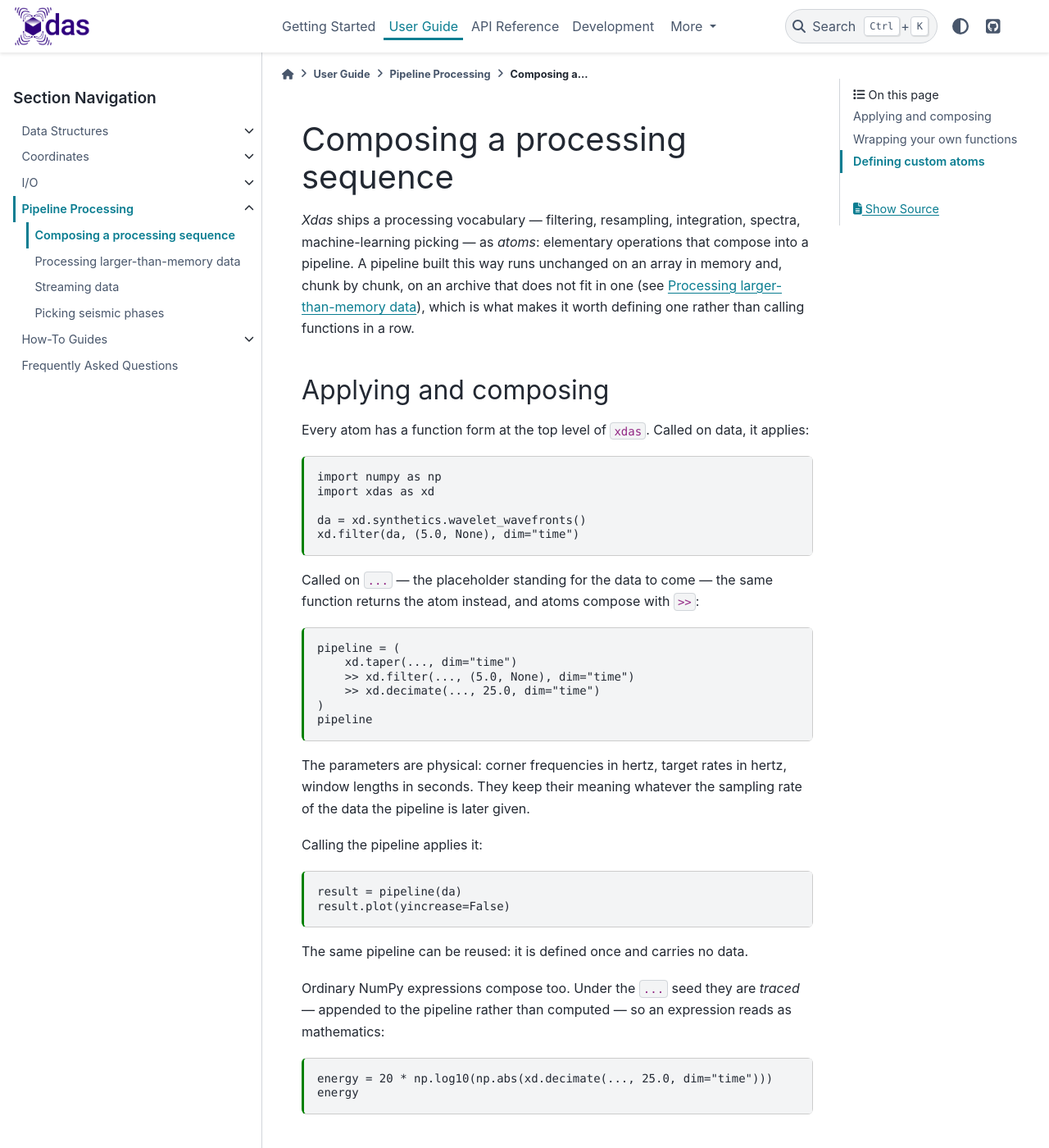
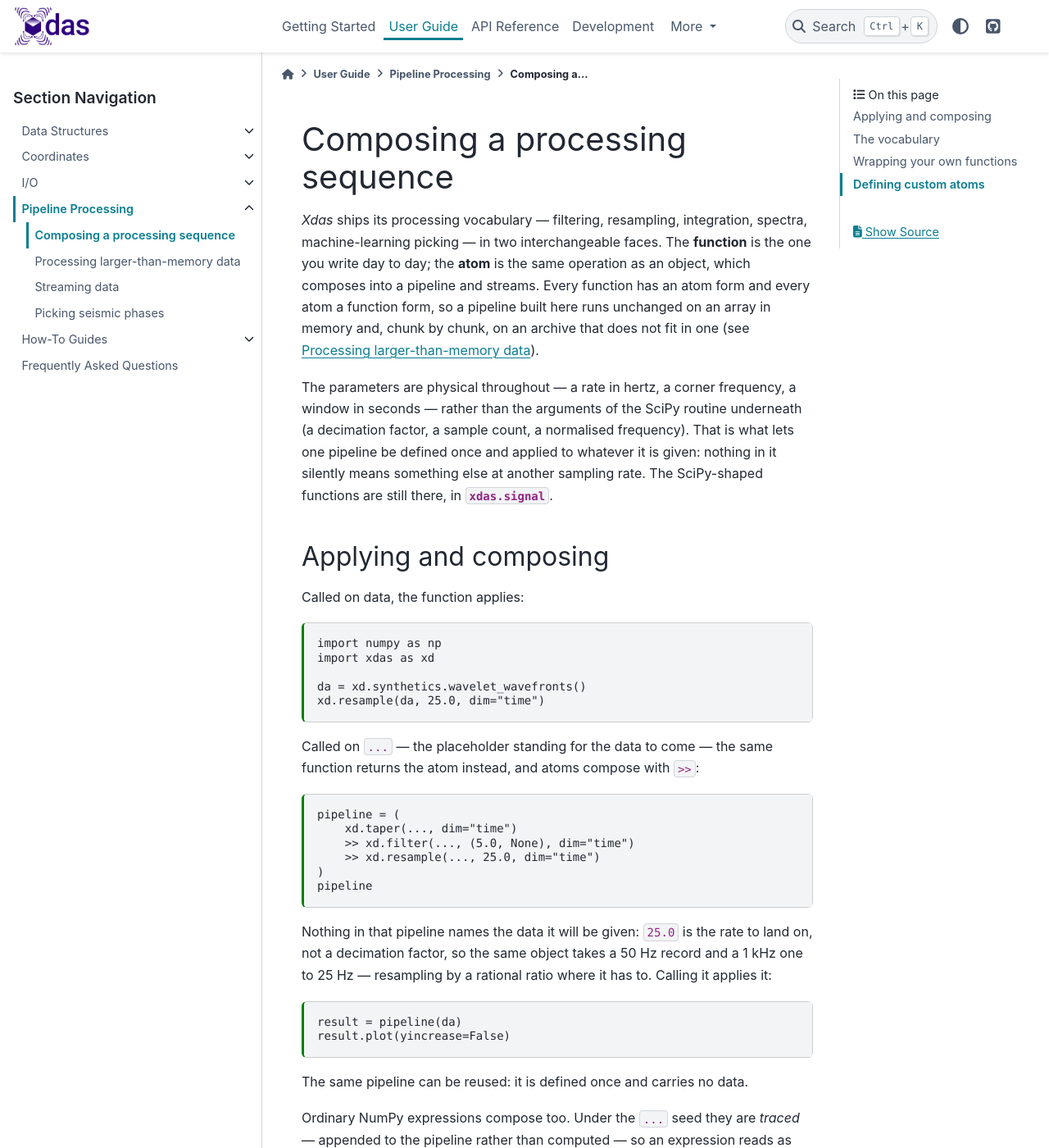
Before and after one commit to xdas-dev/xdas, a Sphinx documentation site: the page built from docs/user-guide/pipeline/atoms.md, in a window 1280 px wide and 1400 px high. Shown: the whole window at 82% size. Built offline with Sphinx 7.4.7 and the PyData theme 0.15.4, drawn with Linux system fonts in a browser that asks for light colours; some of the changed text lies outside the part shown.

Commit message:
release notes: lead the atoms story with the two faces of an operation
The point is not that a few routines gained physical parameters: it is
that the norm is now one operation with two faces — a user-friendly
functional form, and the atom behind it that composes and streams — and
that the default vocabulary has moved off SciPy's parameters onto the
quantities of the measurement. Those two lead, with the whole functional
roster named.

Which demotes the exact machine-parameter atoms to what they are: an
expert layer one should not have to meet, said at the end of the section
rather than as a headline about polyphase throughput. And the leftover
"New Features" heading, now holding nothing but the obspy engine, stack,
trim_overlaps and select, is named for what it holds.

````diff
--- a/docs/user-guide/pipeline/atoms.md
+++ b/docs/user-guide/pipeline/atoms.md
@@ -14,24 +14,31 @@ os.chdir("../../_data")
 
 # Composing a processing sequence
 
-*Xdas* ships a processing vocabulary — filtering, resampling, integration,
-spectra, machine-learning picking — as *atoms*: elementary operations that
-compose into a pipeline. A pipeline built this way runs unchanged on an array
-in memory and, chunk by chunk, on an archive that does not fit in one (see
-[](processing.md)), which is what makes it worth defining one rather than
-calling functions in a row.
+*Xdas* ships its processing vocabulary — filtering, resampling, integration,
+spectra, machine-learning picking — in two interchangeable faces. The
+**function** is the one you write day to day; the **atom** is the same
+operation as an object, which composes into a pipeline and streams. Every
+function has an atom form and every atom a function form, so a pipeline built
+here runs unchanged on an array in memory and, chunk by chunk, on an archive
+that does not fit in one (see [](processing.md)).
+
+The parameters are physical throughout — a rate in hertz, a corner frequency,
+a window in seconds — rather than the arguments of the SciPy routine
+underneath (a decimation factor, a sample count, a normalised frequency). That
+is what lets one pipeline be defined once and applied to whatever it is given:
+nothing in it silently means something else at another sampling rate. The
+SciPy-shaped functions are still there, in {py:mod}`xdas.signal`.
 
 ## Applying and composing
 
-Every atom has a function form at the top level of `xdas`. Called on data, it
-applies:
+Called on data, the function applies:
 
 ```{code-cell}
 import numpy as np
 import xdas as xd
 
 da = xd.synthetics.wavelet_wavefronts()
-xd.filter(da, (5.0, None), dim="time")
+xd.resample(da, 25.0, dim="time")
 ```
 
 Called on `...` — the placeholder standing for the data to come — the same
@@ -41,16 +48,15 @@ function returns the atom instead, and atoms compose with `>>`:
 pipeline = (
     xd.taper(..., dim="time")
     >> xd.filter(..., (5.0, None), dim="time")
-    >> xd.decimate(..., 25.0, dim="time")
+    >> xd.resample(..., 25.0, dim="time")
 )
 pipeline
 ```
 
-The parameters are physical: corner frequencies in hertz, target rates in
-hertz, window lengths in seconds. They keep their meaning whatever the sampling
-rate of the data the pipeline is later given.
-
-Calling the pipeline applies it:
+Nothing in that pipeline names the data it will be given: `25.0` is the rate to
+land on, not a decimation factor, so the same object takes a 50 Hz record and a
+1 kHz one to 25 Hz — resampling by a rational ratio where it has to. Calling it
+applies it:
 
 ```{code-cell}
 result = pipeline(da)
@@ -64,9 +70,35 @@ Ordinary NumPy expressions compose too. Under the `...` seed they are *traced*
 mathematics:
 
 ```{code-cell}
-energy = 20 * np.log10(np.abs(xd.decimate(..., 25.0, dim="time")))
+energy = 20 * np.log10(np.abs(xd.resample(..., 25.0, dim="time")))
 energy
 ```
+
+## The vocabulary
+
+| | |
+| --- | --- |
+| {py:func}`~xdas.filter` | band, low- or high-pass, from a corner pair in Hz |
+| {py:func}`~xdas.resample` | to a target rate, by any rational ratio |
+| {py:func}`~xdas.decimate` | to a target rate, when the ratio is an integer |
+| {py:func}`~xdas.integrate`, {py:func}`~xdas.differentiate` | in the coordinate's own units |
+| {py:func}`~xdas.stft` | window and hop in seconds |
+| {py:func}`~xdas.detrend`, {py:func}`~xdas.taper` | whole-record shaping |
+| {py:func}`~xdas.hilbert` | analytic signal |
+| {py:func}`~xdas.medfilt`, {py:func}`~xdas.sliding_mean_removal` | kernels in seconds or meters |
+| {py:func}`~xdas.rechunk` | a streaming-cadence knob, not an operation |
+| {py:func}`~xdas.annotate`, {py:func}`~xdas.trigger`, {py:func}`~xdas.pick` | machine-learning picking (see [](picking.md)) |
+
+Each has an atom behind it — {py:class}`~xdas.atoms.Filter`,
+{py:class}`~xdas.atoms.Resample`, and so on — reached by seeding with `...`.
+
+Below them sits an expert layer, {py:mod}`xdas.atoms.kernel`, holding the exact
+primitives these design from the data at the first call:
+{py:class}`~xdas.atoms.LFilter`, {py:class}`~xdas.atoms.SOSFilter`,
+{py:class}`~xdas.atoms.DownSample` and friends, which take machine parameters —
+filter coefficients, integer factors — rather than physical ones. Reach for
+them when you need to say exactly what runs; otherwise you should never have to
+meet them.
 
 ## Wrapping your own functions
 
````
Also changed, not shown: docs/release-notes.md (+4 -4 lines).
